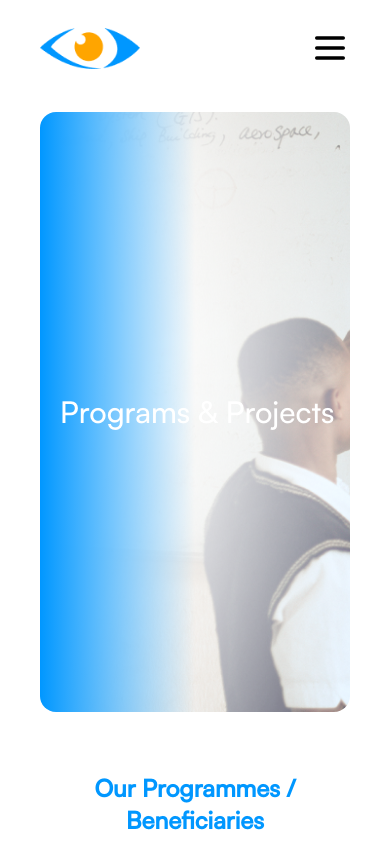
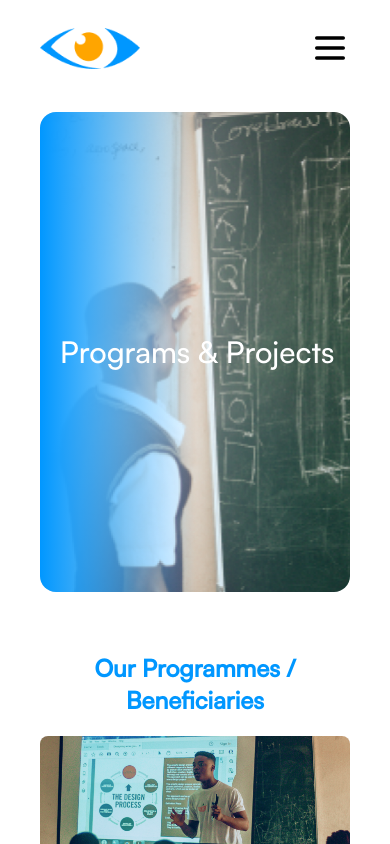
Before and after one commit to Austinobravo/seep, a Next.js app: page /programs in a window 390 px wide. Shown: the top 844 px of the page. Built offline with nearby package versions, Linux system fonts and the light colour scheme.

Commit message:
Added programs hero small image

```diff
--- a/app/(gallery)/gallery/_components/GalleryHero.tsx
+++ b/app/(gallery)/gallery/_components/GalleryHero.tsx
@@ -5,8 +5,8 @@ const GalleryHero = () => {
   return (
     <section className='md:px-20 px-10 space-y-10'>
       <FadeInSection direction={`up`}>
-        <div className='w-full bg-cover md:bg-right-top bg-center h-[600px] rounded-2xl text-white' style={{backgroundImage: `url(/images/Frame4.png)`}}>
-            <div className='bg-gradient-to-r from-[#0097FF] via-transparent to-transparent h-[600px] rounded-2xl flex flex-col md:pl-10 pl-5 justify-center space-y-5'>
+        <div className='w-full bg-cover md:bg-right-top bg-center md:h-[600px] h-[480px] rounded-2xl text-white' style={{backgroundImage: `url(/images/Frame4.png)`}}>
+            <div className='bg-gradient-to-r from-[#0097FF] via-transparent to-transparent md:h-[600px] h-[480px] rounded-2xl flex flex-col md:pl-10 pl-5 justify-center space-y-5'>
                 <h1 className='md:text-6xl text-3xl  leading-relaxed md:w-[600px]'>Gallery</h1>
             </div>
         </div>
--- a/app/(programs)/programs/_components/ProgramHero.tsx
+++ b/app/(programs)/programs/_components/ProgramHero.tsx
@@ -5,8 +5,8 @@ const ProgramHero = () => {
   return (
     <section className='md:px-20 px-10 space-y-10'>
       <FadeInSection direction={`up`}>
-        <div className='w-full bg-cover md:bg-right-top bg-left h-[600px] rounded-2xl text-white' style={{backgroundImage: `url(/images/programs.png)`}}>
-            <div className='bg-gradient-to-r from-[#0097FF] via-transparent to-transparent h-[600px] rounded-2xl flex flex-col md:pl-10 pl-5 justify-center space-y-5'>
+        <div className='w-full bg-cover md:bg-right-top bg-left md:h-[600px] h-[480px] rounded-2xl text-white programs-hero-image'>
+            <div className='bg-gradient-to-r from-[#0097FF] via-transparent to-transparent md:h-[600px] h-[480px] rounded-2xl flex flex-col md:pl-10 pl-5 justify-center space-y-5'>
                 <h1 className='md:text-6xl text-3xl  leading-relaxed md:w-[600px]'>Programs & Projects</h1>
             </div>
         </div>
--- a/app/globals.css
+++ b/app/globals.css
@@ -25,21 +25,26 @@
 .home-hero-image{
   background-image: url('/images/hero.png');
 }
+.about-hero-image{
+  background-image: url('/images/about.png');
+}
+
+.programs-hero-image{
+  background-image: url('/images/programs.png');
+}
 
 @media screen and (max-width:480px) {
   .home-hero-image{
     background-image: url('/images/hero_small.png');
   }
-}
-.about-hero-image{
-  background-image: url('/images/about.png');
-}
-
-@media screen and (max-width:480px) {
   .about-hero-image{
     background-image: url('/images/about_small.png');
   }
+  .programs-hero-image{
+    background-image: url('/images/programs_small.png');
+  }
 }
+
 
 
 .fade-in-section {
```
Also changed, not shown: public/images/programs_small.png (added).
